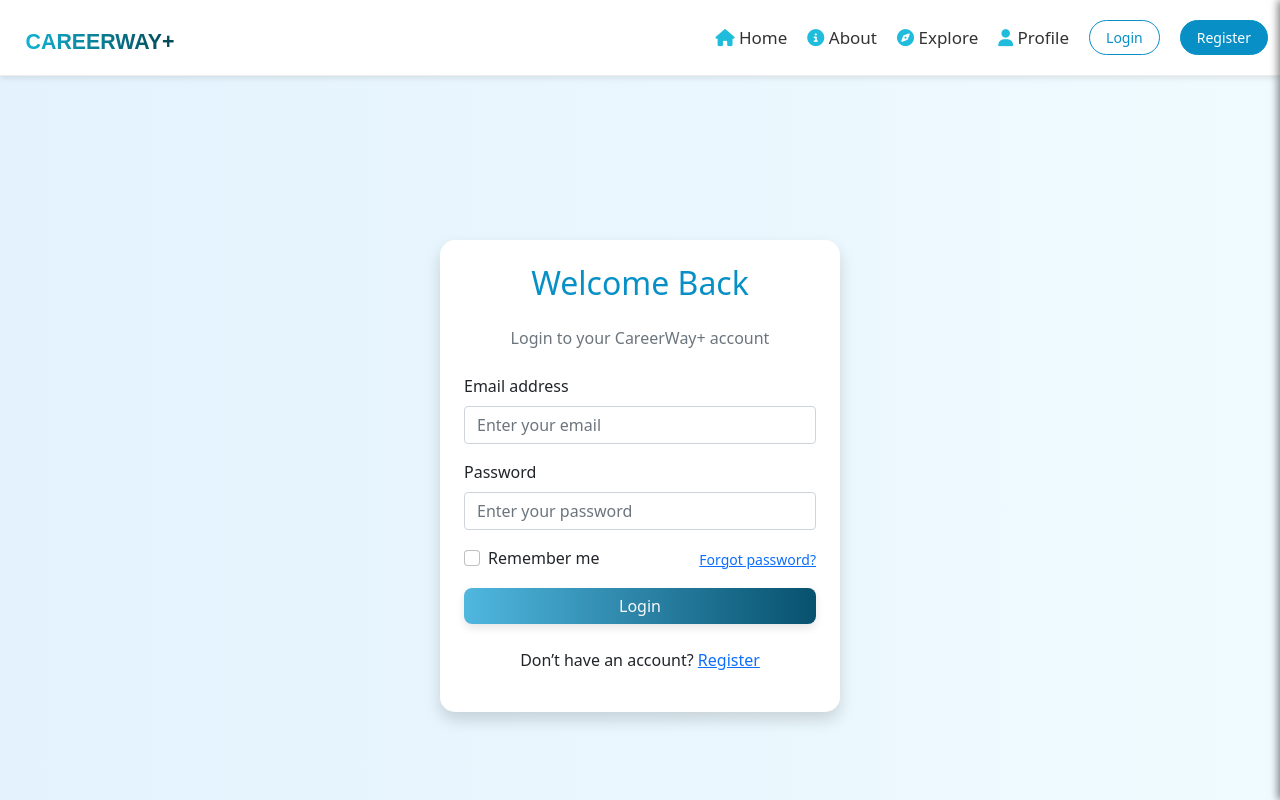
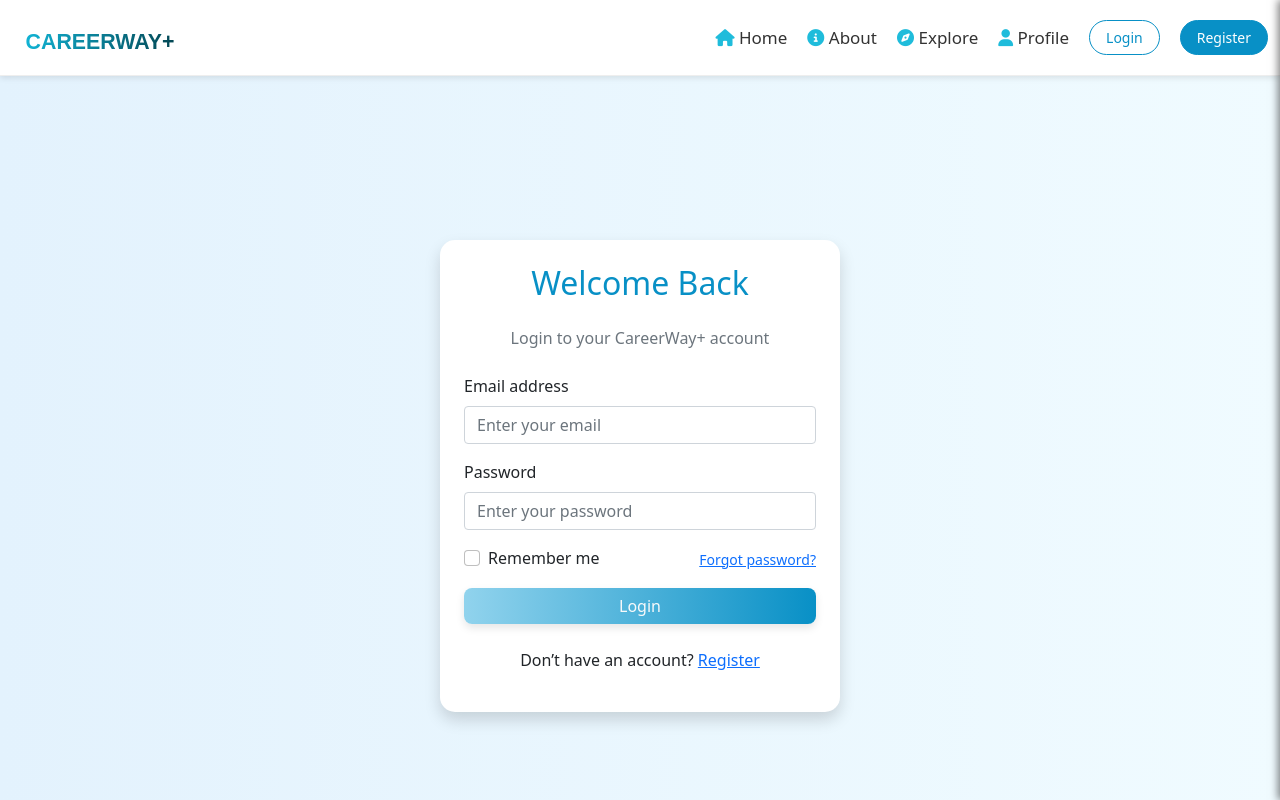
Before and after one commit to arunk-k/careeer, a React (Vite) app: page /login in a window 1280 px wide. Shown: the top 800 px of the page. Built offline with nearby package versions, Linux system fonts and the light colour scheme.

Commit message:
first commit

```diff
--- a/src/components/Auth/Login.css
+++ b/src/components/Auth/Login.css
@@ -21,7 +21,7 @@
 
 /* Button hover */
 #logBtn {
-  background: linear-gradient(to right, #50b7df, #07516e);
+  background: linear-gradient(to right, #91d3ed, #0890c6);
   border: none;
   color: white;
   font-weight: 500;
@@ -31,6 +31,6 @@
 }
 
 #logBtn:hover {
-  background: linear-gradient(to right, #44a8cc, #057cae);
+  background: linear-gradient(to right, #8cbfd3, #057cae);
   box-shadow: 0 6px 12px rgba(0, 0, 0, 0.15);
 }
```
